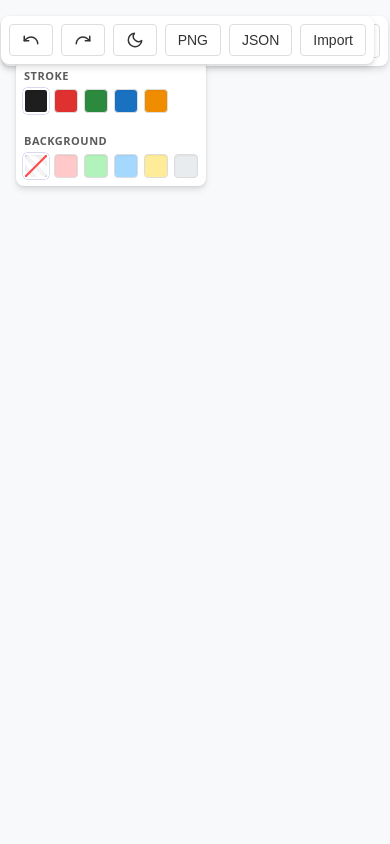
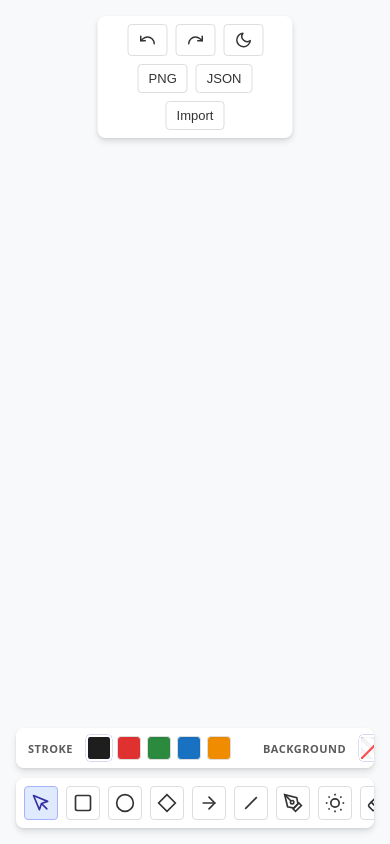
Before and after one commit to haseebjaved4212/ExceliDraw, a website built with Vite: page index.html in a window 390 px wide. Built offline with nearby package versions, Linux system fonts and the light colour scheme.

Commit message:
feat: add base CSS styles and responsive layout for the application UI

```diff
--- a/src/ui/styles.css
+++ b/src/ui/styles.css
@@ -201,3 +201,69 @@ canvas {
 #actions-panel button:hover {
   background: var(--hover-bg);
 }
+
+/* Responsive adjustments */
+@media (max-width: 768px) {
+  #toolbar {
+    top: auto;
+    bottom: 16px;
+    max-width: calc(100% - 32px);
+    overflow-x: auto;
+    justify-content: flex-start;
+    scrollbar-width: none;
+    -ms-overflow-style: none;
+  }
+
+  #toolbar::-webkit-scrollbar {
+    display: none;
+  }
+
+  #style-panel {
+    top: auto;
+    bottom: 76px; /* Position above the toolbar */
+    left: 50%;
+    transform: translateX(-50%);
+    flex-direction: row;
+    max-width: calc(100% - 32px);
+    overflow-x: auto;
+    scrollbar-width: none;
+    -ms-overflow-style: none;
+    padding: 8px 12px;
+  }
+
+  #style-panel::-webkit-scrollbar {
+    display: none;
+  }
+
+  .style-section {
+    flex-direction: row;
+    align-items: center;
+    margin-bottom: 0;
+    margin-right: 24px;
+    min-width: max-content;
+  }
+
+  .style-section:last-child {
+    margin-right: 0;
+  }
+
+  .style-title {
+    margin-right: 8px;
+    margin-bottom: 0;
+  }
+
+  #actions-panel {
+    top: 16px;
+    left: 50%;
+    right: auto;
+    transform: translateX(-50%);
+    max-width: calc(100% - 32px);
+    flex-wrap: wrap;
+    justify-content: center;
+  }
+
+  #actions-panel button {
+    padding: 6px 10px;
+    font-size: 13px;
+  }
+}
```
